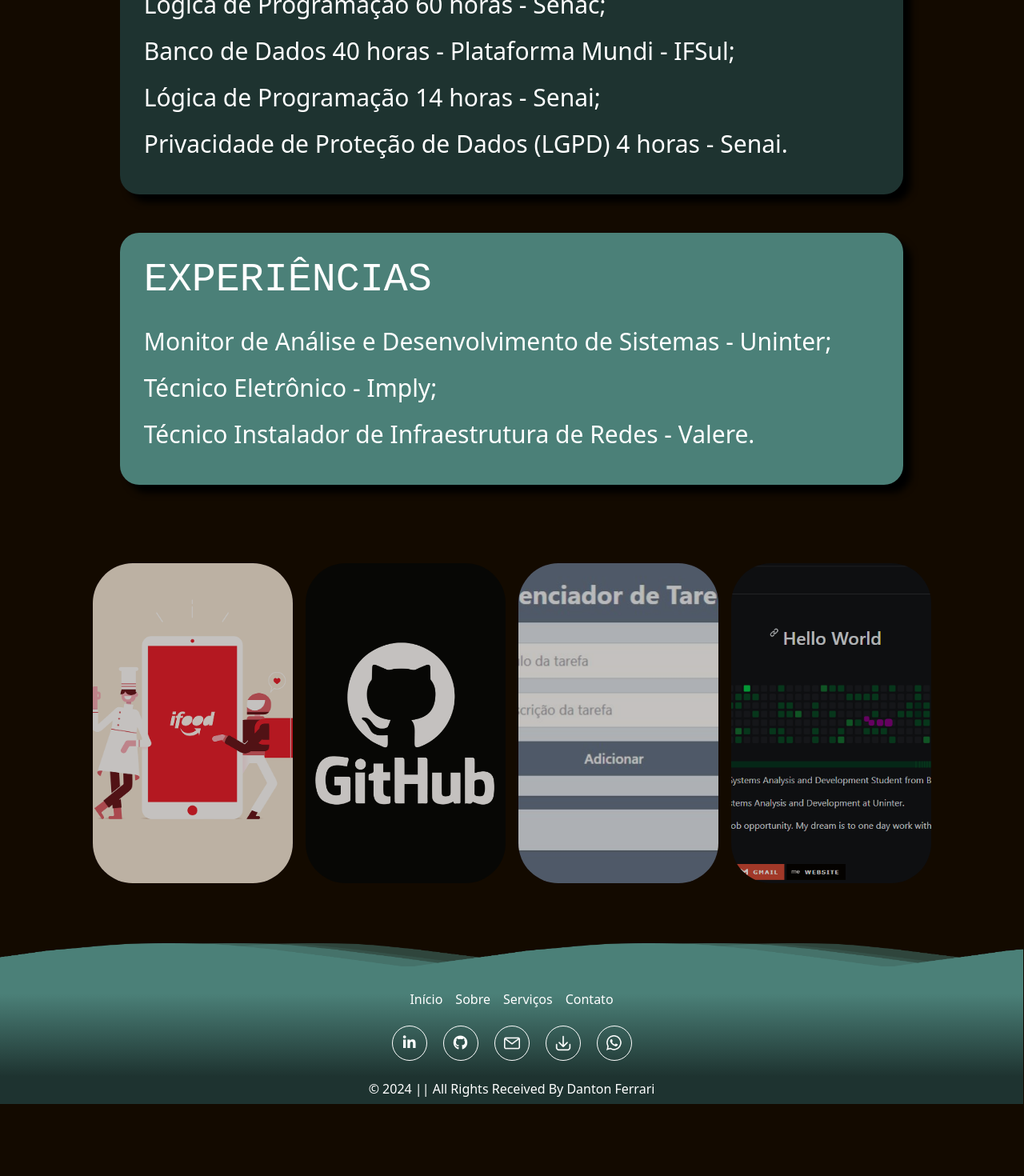
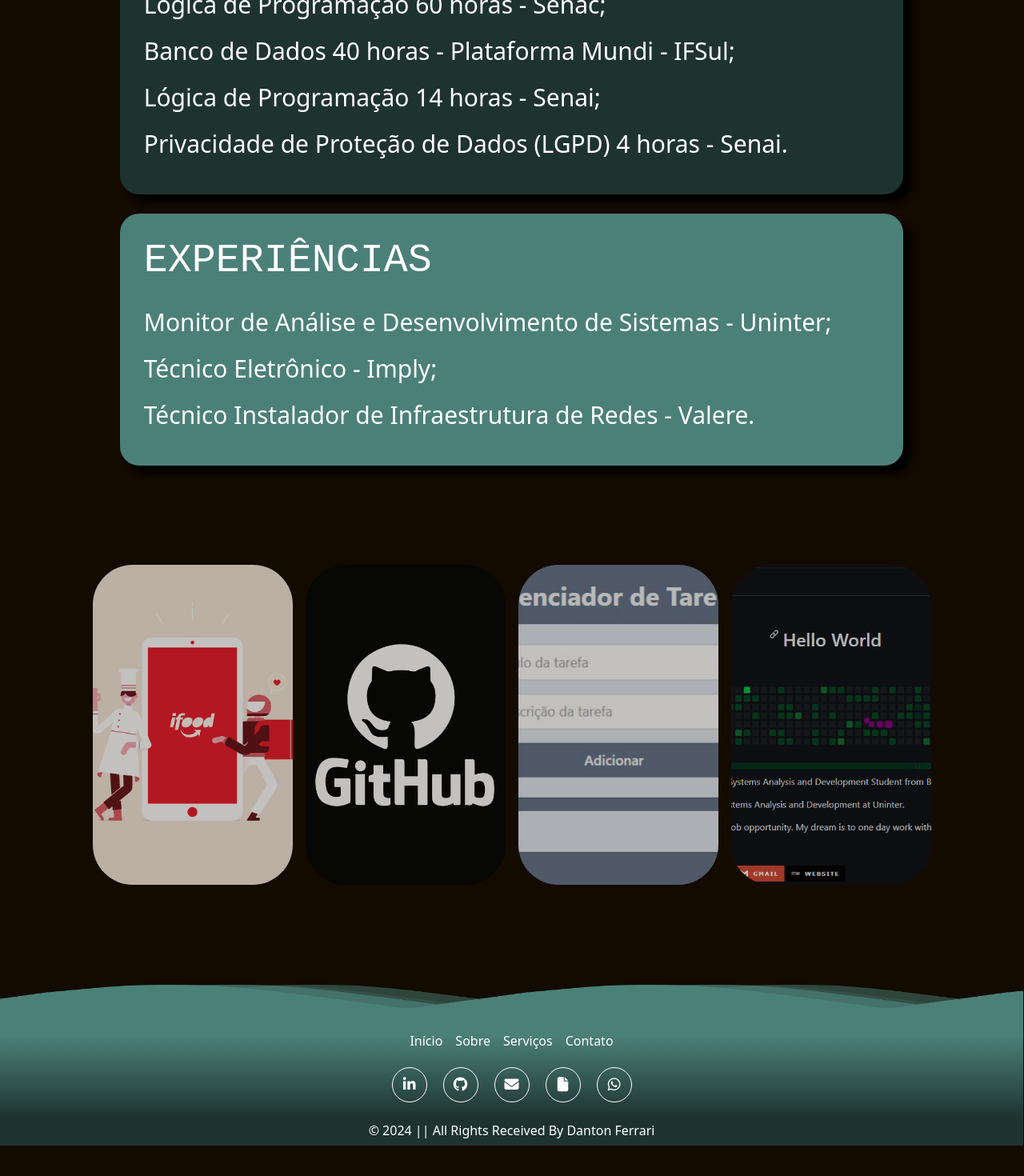
Before and after one commit to danton-ferrari/protfolio, a React (Vite) app: page / in a window 1280 px wide. Shown: the part 1062-2532 px from the top of the page at 80% size. Before the commit the page ends 2442 px from the top, so only its background shows below. Built offline with nearby package versions, Linux system fonts and the light colour scheme.

Commit message:
Ajeitando espaçamentos

```diff
--- a/package.json
+++ b/package.json
@@ -10,6 +10,7 @@
     "preview": "vite preview"
   },
   "dependencies": {
+    "lucide-react": "^0.435.0",
     "react": "^18.3.1",
     "react-dom": "^18.3.1"
   },
--- a/src/pages/Footer.jsx
+++ b/src/pages/Footer.jsx
@@ -1,21 +1,8 @@
+// import { Mail } from "lucide-react";
 import "./Footer.css";
-import { useState, useEffect } from "react";
-import emailImage from "../components/o-email.png";
-import downloadImage from "../components/download-direto.png";
-import whatsImage from "../components/whatapp_icone.png";
 import pdf from "../components/dantonFerrariCV.pdf";
 
 function Footer() {
-  const [imgUrls, setImgUrls] = useState({});
-
-  useEffect(() => {
-    setImgUrls({
-      email: emailImage,
-      download: downloadImage,
-      whats: whatsImage,
-    });
-  }, []);
-
   return (
     <div className="footer">
       <div className="waves">
@@ -43,12 +30,6 @@ function Footer() {
         </div>
         <div className="col col-social">
           <ul className="social">
-            {/* <a href="https://www.instagram.com/danton.ferrari/" target="_blank">
-              <li className="tooltip">
-                <i className="fa-brands fa-instagram"></i>
-                <span className="tooltiptext">Instagram</span>
-              </li>
-            </a> */}
             <a
               href="https://www.linkedin.com/in/danton-ferrari/"
               target="_blank"
@@ -58,12 +39,6 @@ function Footer() {
                 <span className="tooltiptext">Linkedin</span>
               </li>
             </a>
-            {/* <a href="https://twitter.com/FerrariDanton" target="_blank">
-              <li className="tooltip">
-                <i className="fa-brands fa-x-twitter"></i>
-                <span className="tooltiptext">Twitter</span>
-              </li>
-            </a> */}
             <a href="https://github.com/danton-ferrari" target="_blank">
               <li className="tooltip">
                 <i className="fa-brands fa-github"></i>
@@ -72,7 +47,7 @@ function Footer() {
             </a>
             <li className="tooltip">
               <a href="mailto:dgabrielferrari7@gmail.com" target="_blank">
-                <img src={imgUrls.email} alt="Email" />
+                <i className="fa-solid fa-envelope"></i>
                 <span className="tooltiptext">Email</span>
               </a>
             </li>
@@ -83,7 +58,7 @@ function Footer() {
                 target="_blank"
                 download="Currículo Danton Ferrari 2025"
               >
-                <img src={imgUrls.download} alt="Download CV" />
+                <i className="fa-solid fa-file"></i>
                 <span className="tooltiptext">Baixe meu currículo</span>
               </a>
             </li>
@@ -93,7 +68,7 @@ function Footer() {
                 href="https://wa.me/55051980363331"
                 target="_blank"
               >
-                <img src={imgUrls.whats} alt="WhatsApp" />
+                <i className="fa-brands fa-whatsapp"></i>
                 <span className="tooltiptext">WhatsApp</span>
               </a>
             </li>
--- a/src/pages/Services.css
+++ b/src/pages/Services.css
@@ -136,6 +136,6 @@
   }
 
   .body {
-    padding: 0;
+    padding: 0 0 100px 0;
   }
 }
--- a/src/pages/SobreMim.css
+++ b/src/pages/SobreMim.css
@@ -31,7 +31,6 @@
   font-family: monospace;
   font-size: 26px;
   font-weight: 400;
-  /* line-height: 50px; */
   margin: 30px 0 0 0;
 }
 
@@ -39,7 +38,6 @@
   font-size: 18px;
   font-weight: 400;
   margin: 24px 30px 30px 30px;
-  /* padding: 10px 30px 30px 30px; */
 }
 
 .qualificacoes-lista ul {
@@ -61,14 +59,8 @@
   font-family: monospace;
   font-size: 26px;
   font-weight: 400;
-  /* line-height: 50px; */
   margin: 30px 0 0 0;
 }
-/*
-@font-face {
-  font-family: "feeling";
-  src: url(../components/Feeling.ttf) format("truetype");
-} */
 
 .experiencias-lista {
   font-size: 18px;
@@ -179,16 +171,16 @@
 .qualificacoes-lista ul,
 .experiencias-lista ul {
   list-style: none;
-  margin: 0; /* Remove margens */
-  padding: 0; /* Remove preenchimentos */
+  margin: 0;
+  padding: 0;
 }
 
 .qualificacoes-lista ul li,
 .experiencias-lista ul li {
-  line-height: 24px; /* Espaçamento entre linhas */
-  margin-bottom: 8px; /* Espaçamento entre itens */
-  word-break: break-word; /* Permite quebra de linha em palavras longas */
-  overflow-wrap: break-word; /* Quebra de linha se necessário */
+  line-height: 24px;
+  margin-bottom: 8px;
+  word-break: break-word;
+  overflow-wrap: break-word;
 }
 
 .measure1 {
@@ -201,6 +193,19 @@
 }
 
 @media (min-width: 1142px) {
+  .hidden {
+    opacity: 0;
+    filter: blur(15px);
+    transform: translateX(-100%);
+    transition: all 2s;
+  }
+
+  .show {
+    opacity: 1;
+    filter: blur(0);
+    transform: translateX(0);
+    transition: all 2s;
+  }
   .curriculo ul li {
     line-height: 50px;
   }
@@ -208,43 +213,27 @@
   .qualificacoes-lista {
     font-size: 30px;
     font-weight: 100;
-    /* color: #2f2f2f; */
   }
 
   .experiencias-lista {
     font-size: 30px;
     font-weight: 100;
-    /* color: #2f2f2f; */
   }
 
   h2.qualificacoes-h2 {
     font-family: monospace;
     width: 100%;
     margin-left: 30px;
-    /* padding-left: 30px; */
     font-size: 50px;
-    /* line-height: 70px; */
-    /* color: #2f2f2f; */
   }
 
   h2.experiencias-h2 {
     font-family: monospace;
     width: 100%;
     margin-left: 30px;
-    /* padding-left: 30px; */
     font-size: 50px;
     font-weight: 400;
-    /* line-height: 70px; */
-    /* color: #2f2f2f; */
   }
-
-  /* .qualificacoes-h2,
-  .experiencias-h2 {
-    text-align: left;
-    margin-left: 0;
-    width: 100%;
-    padding-left: 20px;
-  } */
 
   .sobre-mim {
     grid-column-start: 1;
@@ -255,11 +244,11 @@
 
   .curriculo {
     display: flex;
-    /* gap: 100px; */
     margin-left: 20px;
     margin-right: 20px;
     max-width: none;
     flex-direction: column;
+    padding-bottom: 100px;
   }
 
   .experiencias,
@@ -269,8 +258,6 @@
     align-items: start;
     border-radius: 24px;
     margin-bottom: 24px;
-    /*overflow: hidden;  Garante que o conteúdo fique dentro das bordas arredondadas */
-    /* z-index: 1; */
   }
 
   /* .experiencias::before,
@@ -297,39 +284,4 @@
   .experience {
     display: none;
   }
-
-  /*
-  .experience-h2 h2 {
-    font-size: 50px;
-    font-weight: 600px;
-  }
-
-  .experience {
-    align-items: center;
-    max-width: none;
-  }
-
-  .experience .experience-time {
-    gap: 24px;
-  }
-
-  .experience .experience-language img {
-    width: 50px;
-    height: 50px;
-  }
-
-  .experience .experience-language {
-    gap: 24px;
-  }
-
-  .experience .experience-language .experience-unit {
-    width: 800px;
-    height: 50px;
-    border-radius: 24px;
-  }
-
-  .experience .experience-language .experience-unit .experience-measure {
-    height: 50px;
-    font-size: 15px;
-  } */
 }
--- a/src/pages/SobreMim.jsx
+++ b/src/pages/SobreMim.jsx
@@ -19,8 +19,8 @@ function SobreMim() {
 
   return (
     <div id="sobre-mim" className="sobre-mim">
-      <div className="curriculo hidden">
-        <div className="qualificacoes">
+      <div className="curriculo">
+        <div className="qualificacoes hidden">
           <h2 className="qualificacoes-h2">QUALIFICAÇÕES</h2>
           <div className="qualificacoes-lista">
             <ul>
@@ -35,7 +35,7 @@ function SobreMim() {
             </ul>
           </div>
         </div>
-        <div className="experiencias">
+        <div className="experiencias hidden">
           <h2 className="experiencias-h2">EXPERIÊNCIAS</h2>
           <div className="experiencias-lista">
             <ul>
```
Also changed, not shown: 1 other file (tests, documents, lock files or other folders).
